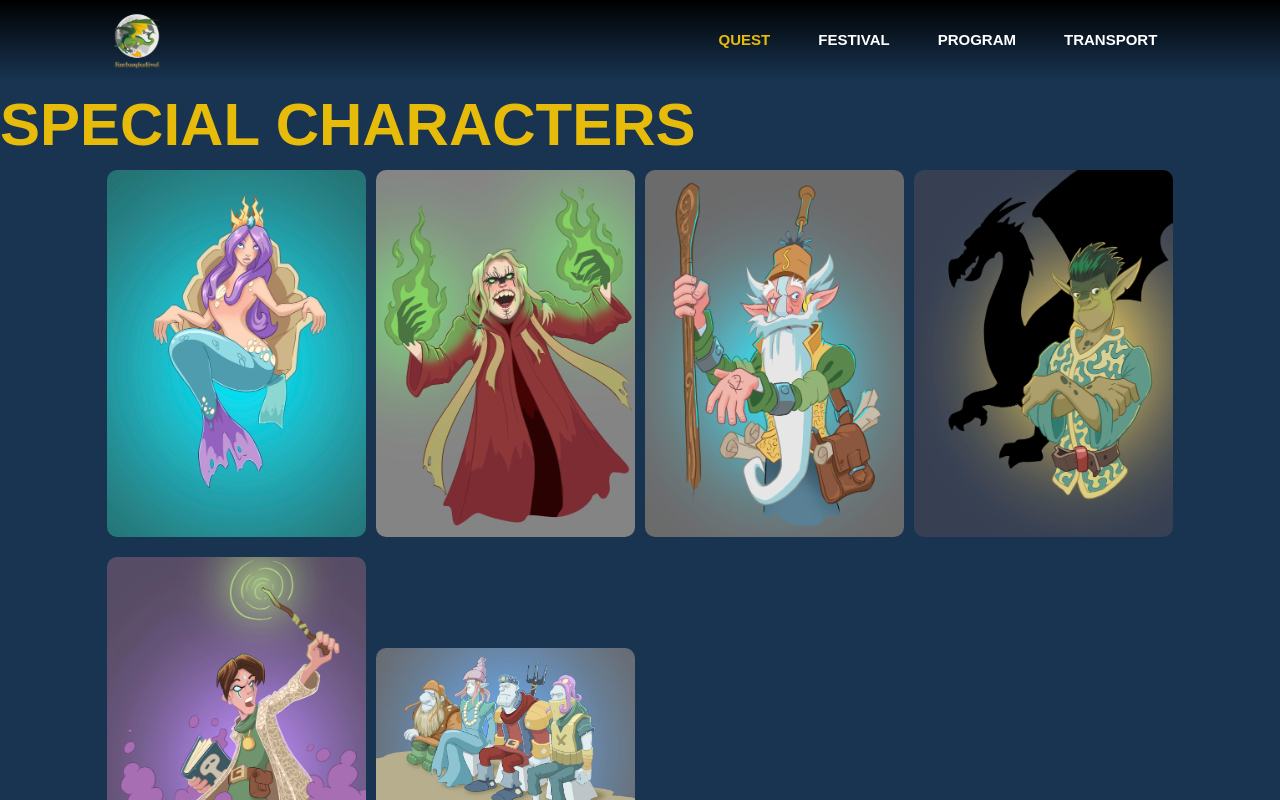
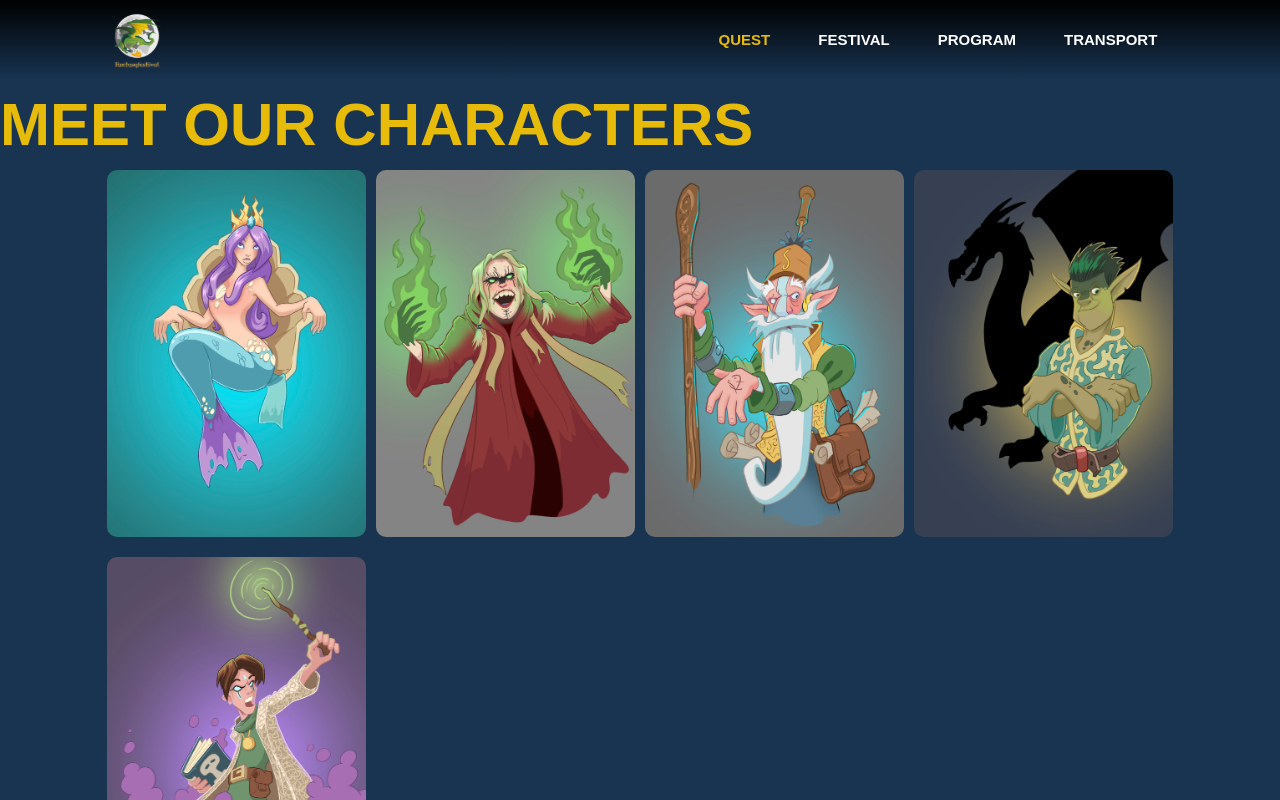
Before and after one commit to andreahuncikova/fantasyfestival, a Vue app: page / in a window 1280 px wide. Shown: the top 800 px of the page. Built offline with nearby package versions, Linux system fonts and the light colour scheme.

Commit message:
characters

```diff
--- a/src/views/HomeView.vue
+++ b/src/views/HomeView.vue
@@ -7,7 +7,7 @@
     </div>
 
 
-  <h1>SPECIAL CHARACTERS</h1>
+  <h1>MEET OUR CHARACTERS</h1>
 
 
         <div class="grid-wrapper mx-auto w-10/12">
@@ -16,7 +16,6 @@
             <div><img src="@/assets/Arkivaren_color_soft.jpg" alt=""></div>
             <div><img src="@/assets/Gnist_color_Soft.jpg" alt=""></div>
             <div><img src="@/assets/Gygaz.jpg" alt=""></div>
-            <div><img src="@/assets/Vogterk├ªmper.jpg" alt=""></div>
         </div>
 
   </main>
@@ -31,13 +30,13 @@
     width: 100%;
     max-height: 100vh;
     position: relative;
-  }
-  .grid-wrapper {
-    flex: 1;
+}
+
+.grid-wrapper {
     display: grid;
     grid-gap: 10px;
-    grid-template-columns: repeat(auto-fit, minmax(250px, 1fr));
- }
+    grid-template-columns: repeat(auto-fit, minmax(210px, 1fr));
+}
 
 .grid-wrapper img {
     width: 100%;
@@ -57,4 +56,5 @@ div {
     align-items: center;
 }
 
+
 </style>
--- a/src/views/TransportView.vue
+++ b/src/views/TransportView.vue
@@ -8,7 +8,7 @@
                 <p>Fantasy Festival is centrally located in relation to public transportation and parking. <br>
                 It's easy to take the train or your own car to Fantasy Festival. The main library, where the festival is held, is a 5-minute walk from the train station.</p>
             </div>
-            <div class="col w-3/12">
+            <div class="col w-3/12 flex justify-end">
                 <div><img src="@/assets/moon.png" alt=""></div>
             </div>
         </div>
```
Also changed, not shown: 1 other file (tests, documents, lock files or other folders).
